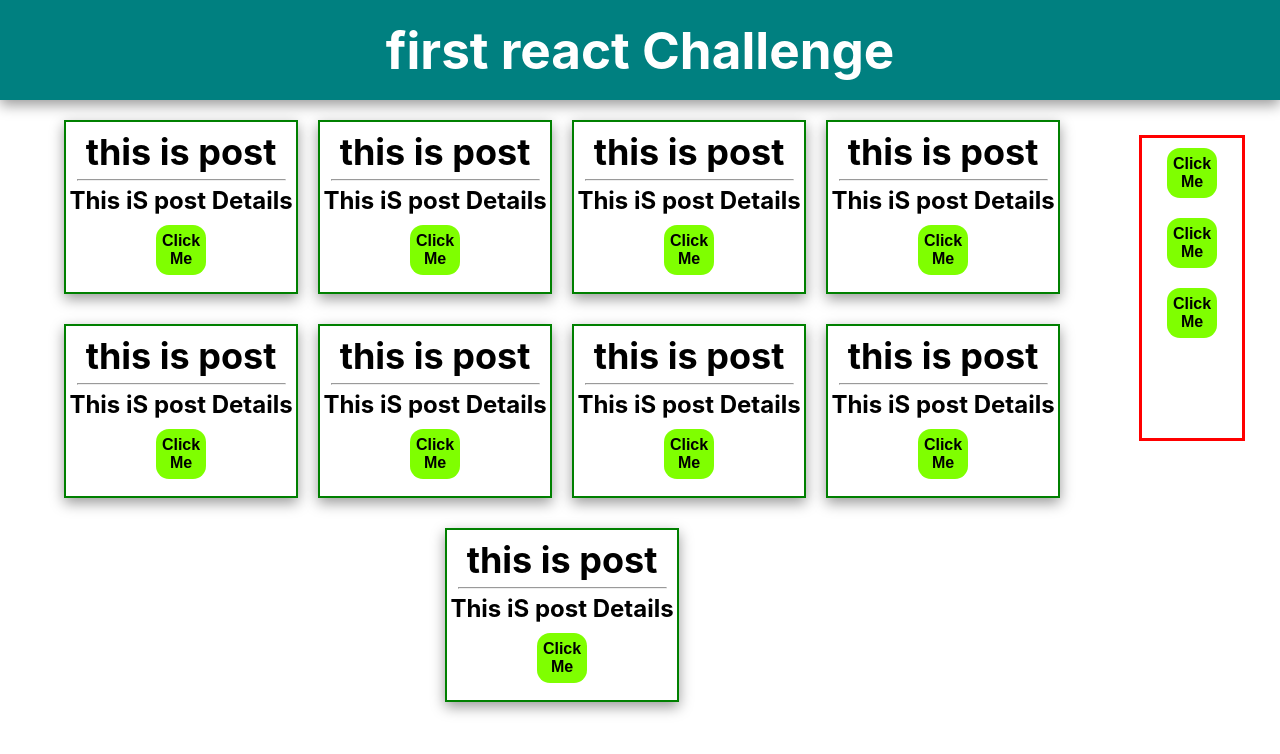
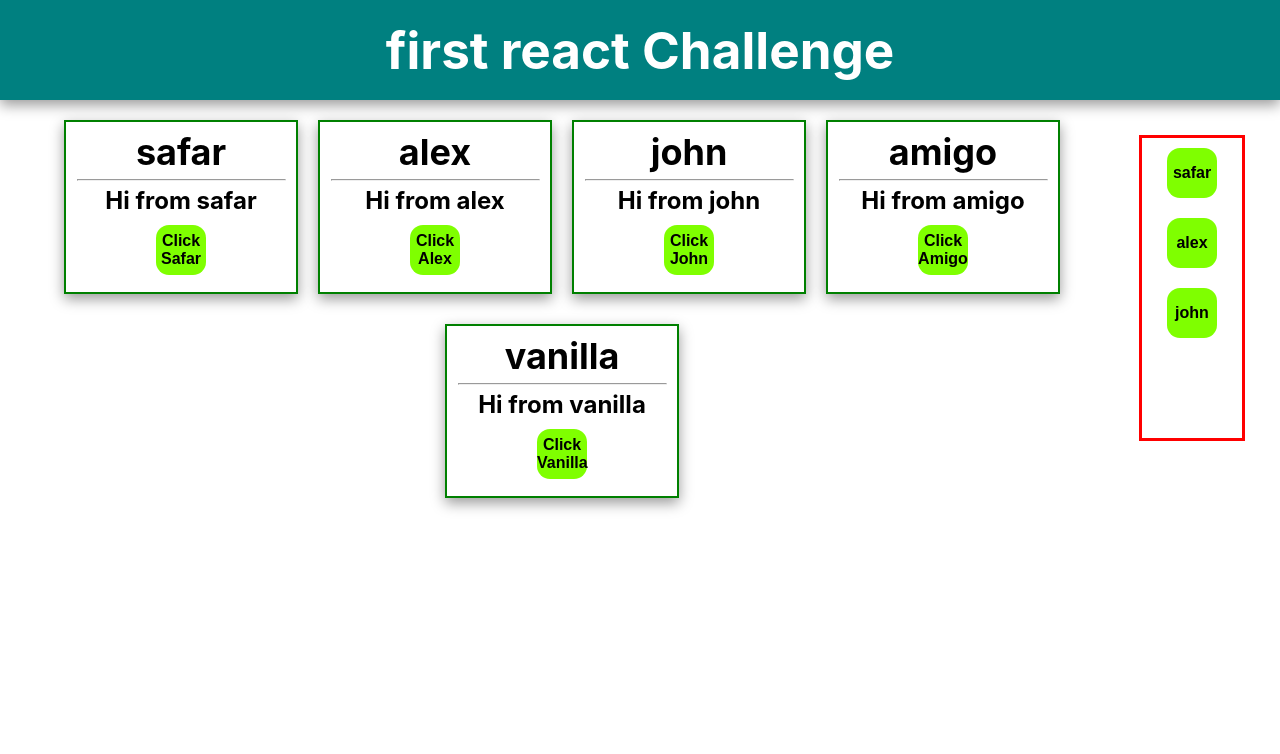
Before and after one commit to PrimeSafar/FirtsChallnage_ReactJs, a React (Create React App) app in the folder first_challange/: page / in a window 1280 px wide. Shown: the top 754 px of the page. Built offline with nearby package versions, Linux system fonts and the light colour scheme.

Commit message:
edit props Challenge Done

```diff
--- a/first_challange/src/App.js
+++ b/first_challange/src/App.js
@@ -12,15 +12,13 @@ function App() {
       <div className={"Container"}>
         {/* Post Container  */}
         <div className={"post-main"}>
-        <Post />
-        <Post />
-        <Post />
-        <Post />
-        <Post />
-        <Post />
-        <Post />
-        <Post />
-        <Post />
+         <Post name="safar" content="Hi from safar" title="Click Safar" />
+<Post name="alex" content="Hi from alex" title="Click Alex" />
+<Post name="john" content="Hi from john" title="Click John" />
+<Post name="amigo" content="Hi from amigo" title="Click Amigo" />
+<Post name="vanilla" content="Hi from vanilla" title="Click Vanilla" />
+
+
         </div>
         {/*  --Post Container --  */}
 
--- a/first_challange/src/Button.js
+++ b/first_challange/src/Button.js
@@ -1,8 +1,8 @@
 import "./BUTTON.css"
-export default function Button(){
+export default function Button({title="no title"}){
     return(
         <button>
-                Click Me
+                {title}
             </button>
     );
 }
--- a/first_challange/src/Post.js
+++ b/first_challange/src/Post.js
@@ -1,12 +1,12 @@
 import "./Post.css"
 import Button from "./Button";
-export default function Post(){
+export default function Post({name , content , title}){
 return(
 <div className={"Post-div"}>
-<h2>this is post </h2>
+<h2>{name}</h2>
 <hr></hr>
-<h4>This iS post Details</h4>
-<Button />
+<h4>{content}</h4>
+<Button title={title} />
 </div>
 );
 }
--- a/first_challange/src/Side.js
+++ b/first_challange/src/Side.js
@@ -3,9 +3,9 @@ import Button from "./Button";
 export default function Side(){
     return(
         <div className={"side-div"}>
-            <Button />
-            <Button />
-            <Button />
+            <Button title="safar" />
+            <Button title="alex" />
+            <Button title="john" />
         </div>
     );
 }
```
Lines whose indentation alone changed are shown as unchanged.
